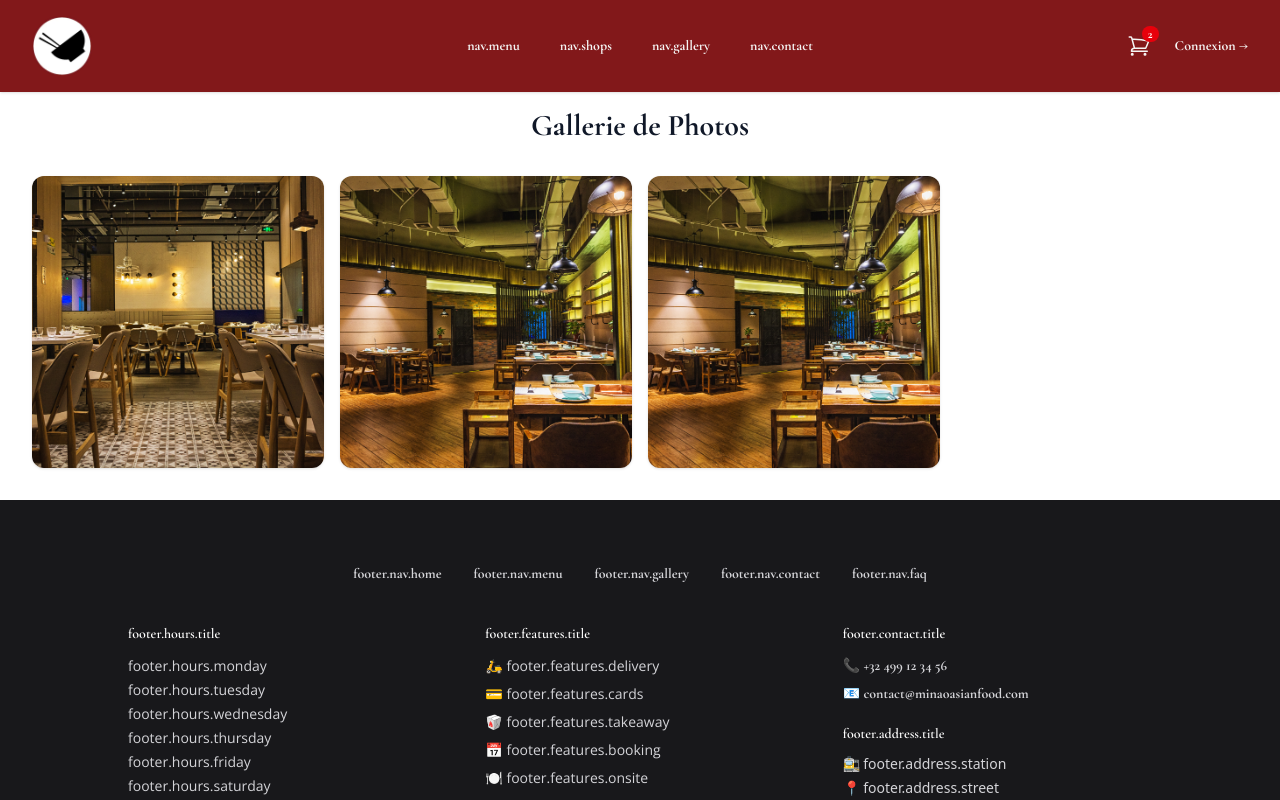
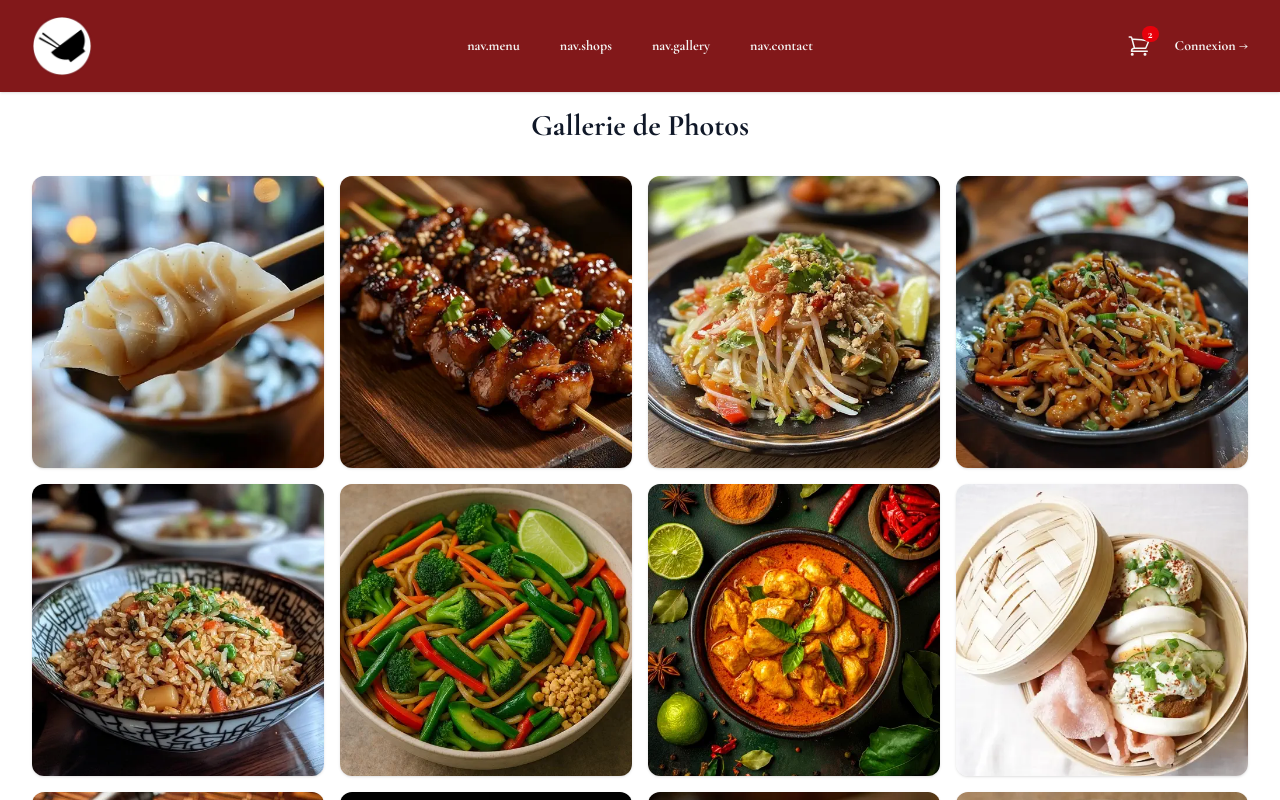
Before and after one commit to StephaneGamot/minaoasianfood, a Next.js app: page /en/galerie in a window 1280 px wide. Shown: the top 800 px of the page. Built offline with nearby package versions, Linux system fonts and the light colour scheme.

Commit message:
Update page.tsx

```diff
--- a/src/app/[locale]/galerie/page.tsx
+++ b/src/app/[locale]/galerie/page.tsx
@@ -1,14 +1,51 @@
 import Gallery from "@/components/Gallery/Gallery";
-import img1 from "./../../../../public/images/restaurant1.jpg";
-import img2 from "./../../../../public/images/restaurant2.jpg";
-import img3 from "./../../../../public/images/restaurant2.jpg";
+import img1 from "./../../../../public/images/menu/gyoza-scampi.webp";
+import img2 from "./../../../../public/images/menu/yakitoris-poulet-halal.webp";
+import img3 from "./../../../../public/images/menu/salade-vegetarien-thai.webp";
+import img4 from "./../../../../public/images/menu/nouilles-sautees-mixte.webp";
+import img5 from "./../../../../public/images/menu/riz-saute-vegetarien.webp";
+import img6 from "./../../../../public/images/menu/pad-thai-vegetarien.webp";
+import img7 from "./../../../../public/images/menu/curry-rouge-poulet.webp";
+import img8 from "./../../../../public/images/menu/bao-vegetarien-falafel.webp";
+import img9 from "./../../../../public/images/menu/salade-scampi-thai.webp";
+import img10 from "./../../../../public/images/menu/nouilles-sautees-poulet.webp";
+import img11 from "./../../../../public/images/menu/riz-saute-poulet.webp";
+import img12 from "./../../../../public/images/menu/pad-thai-boeuf-poulet.webp";
+import img13 from "./../../../../public/images/menu/curry-rouge-boeuf.webp";
+import img14 from "./../../../../public/images/menu/bao-poulet-fume.webp";
+import img15 from "./../../../../public/images/menu/karaage.webp";
+import img16 from "./../../../../public/images/menu/nouilles-sautees-proteine.webp";
+import img17 from "./../../../../public/images/menu/pad-thai-au-bœuf-delicieux.webp";
+import img18 from "./../../../../public/images/menu/bao-boeuf.webp";
+import img19 from "./../../../../public/images/menu/tempura-scampi.webp";
+import img20 from "./../../../../public/images/menu/nouilles-sautees-scampis.webp";
+import img21 from "./../../../../public/images/menu/riz-saute-mixte.webp";
+import img22 from "./../../../../public/images/menu/pad-thai-scampis.webp";
 
 export default function GalleryPage() {
   const images = [
     { src: img1, alt: "Salle du restaurant" },
     { src: img2, alt: "Tiramisu crémeux" },
     { src: img3, alt: "Bo bun" },
-    // ajoute d’autres images ici
+    { src: img4, alt: "Salle du restaurant" },
+    { src: img5, alt: "Tiramisu crémeux" },
+    { src: img6, alt: "Bo bun" },
+    { src: img7, alt: "Salle du restaurant" },
+    { src: img8, alt: "Tiramisu crémeux" },
+    { src: img9, alt: "Bo bun" },
+    { src: img10, alt: "Salle du restaurant" },
+    { src: img11, alt: "Tiramisu crémeux" },
+    { src: img12, alt: "Bo bun" },
+    { src: img13, alt: "Salle du restaurant" },
+    { src: img14, alt: "Tiramisu crémeux" },
+    { src: img15, alt: "Bo bun" },
+    { src: img16, alt: "Bo bun" },
+    { src: img17, alt: "Salle du restaurant" },
+    { src: img18, alt: "Tiramisu crémeux" },
+    { src: img19, alt: "Bo bun" },
+    { src: img20, alt: "Salle du restaurant" },
+    { src: img21, alt: "Tiramisu crémeux" },
+    { src: img22, alt: "Bo bun" },
   ];
 
   return (
```
